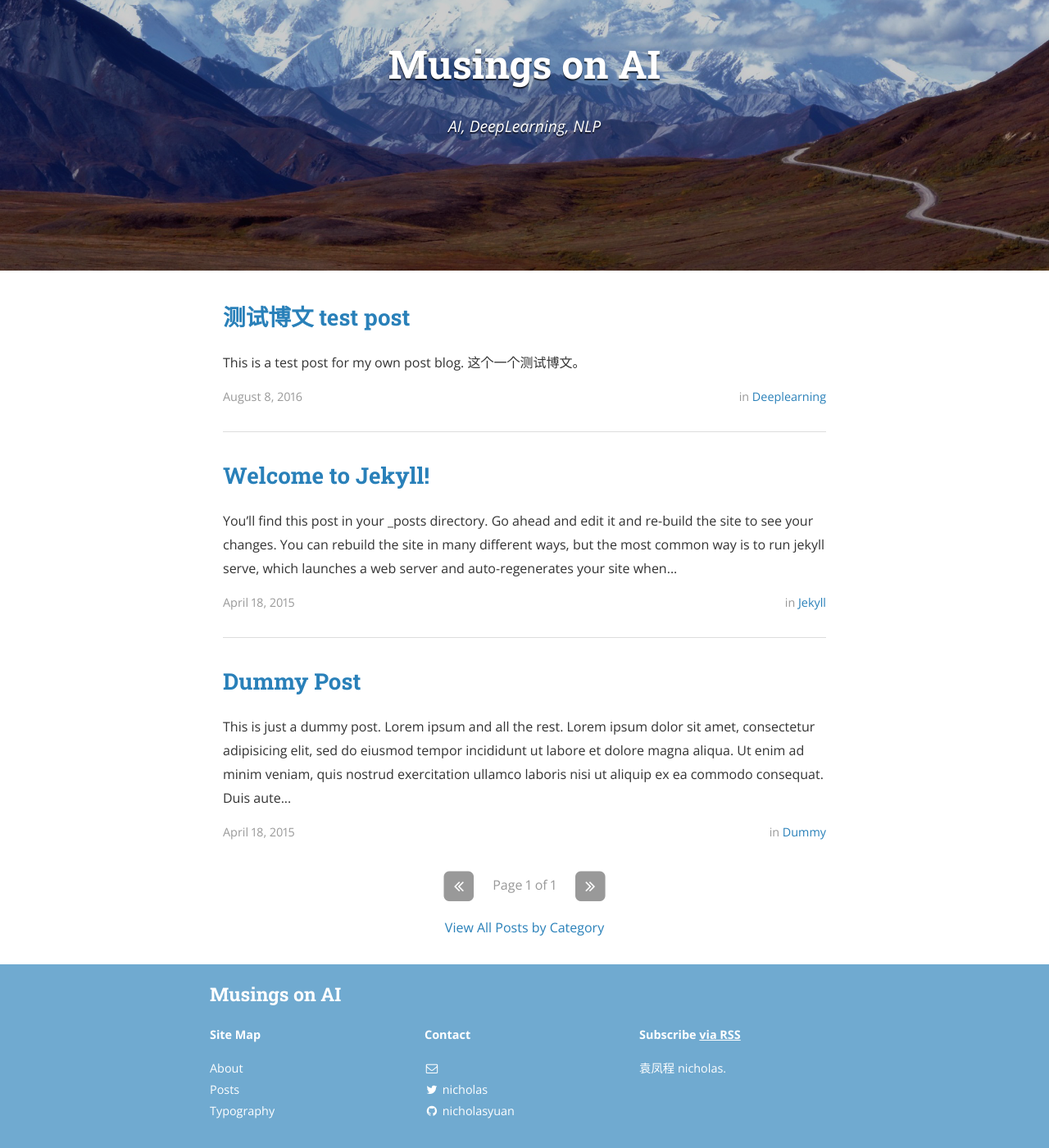
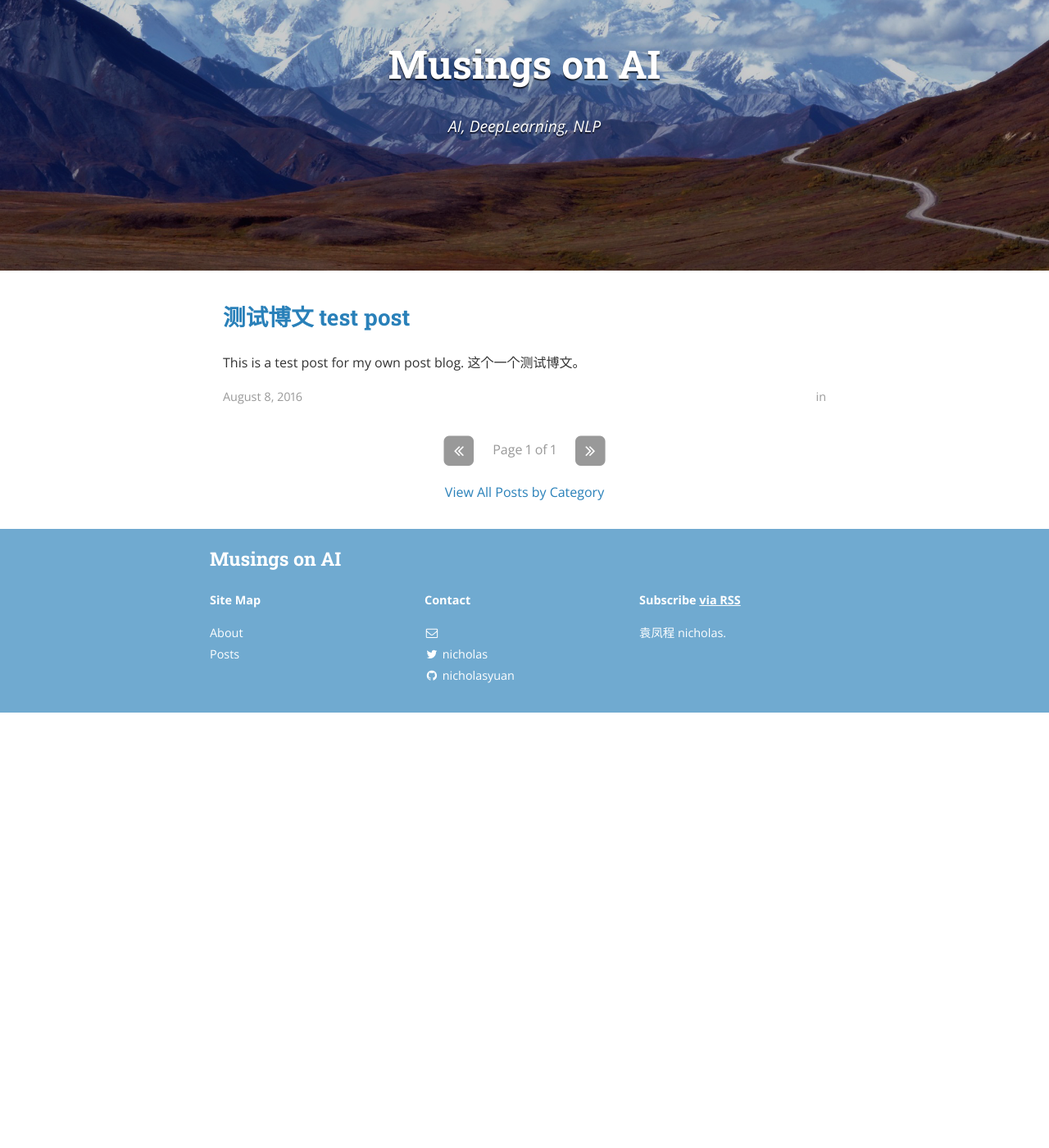
Before and after one commit to NicholasYuan/nicholasyuan.github.com, a Jekyll site: the page built from index.html, in a window 1280 px wide and 1400 px high, scrolled down 173 px. Shown: the whole window at 82% size. Built offline with Jekyll 4.4.1, drawn with Linux system fonts in a browser that asks for light colours; nearby versions of some CDN libraries; the list of posts is cut into pages by our own code; a style sheet for code colours, icons or effects is not loaded; after the commit the page ends 1042 px from its top, so only the background shows below that.

Commit message:
update index and post

```diff
--- a/_posts/2015-04-18-dummy.markdown
+++ /dev/null
@@ -1,16 +0,0 @@
----
-layout: post
-title:  "Dummy Post"
-date:   2015-04-18 08:43:59
-author: Ben Centra
-categories: Dummy
----
-
-This is just a dummy post. Lorem ipsum and all the rest.
-
-Lorem ipsum dolor sit amet, consectetur adipisicing elit, sed do eiusmod
-tempor incididunt ut labore et dolore magna aliqua. Ut enim ad minim veniam,
-quis nostrud exercitation ullamco laboris nisi ut aliquip ex ea commodo
-consequat. Duis aute irure dolor in reprehenderit in voluptate velit esse
-cillum dolore eu fugiat nulla pariatur. Excepteur sint occaecat cupidatat non
-proident, sunt in culpa qui officia deserunt mollit anim id est laborum.
--- a/_posts/2015-04-18-welcome-to-jekyll.markdown
+++ /dev/null
@@ -1,74 +0,0 @@
----
-layout: post
-title:  "Welcome to Jekyll!"
-date:   2015-04-18 08:43:59
-author: Ben Centra
-categories: Jekyll
-tags:	jekyll welcome
-cover:  "/assets/instacode.png"
----
-
-You’ll find this post in your `_posts` directory. Go ahead and edit it and re-build the site to see your changes. You can rebuild the site in many different ways, but the most common way is to run `jekyll serve`, which launches a web server and auto-regenerates your site when a file is updated.
-
-## Adding New Posts
-
-To add new posts, simply add a file in the `_posts` directory that follows the convention `YYYY-MM-DD-name-of-post.ext` and includes the necessary front matter. Take a look at the source for this post to get an idea about how it works.
-
-### Tags and Categories
-
-If you list one or more categories or tags in the front matter of your post, they will be included with the post on the page as links. Clicking the link will bring you to an auto-generated archive page for the category or tag, created using the [jekyll-archive][jekyll-archive] gem.
-
-### Cover Images
-
-To add a cover image to your post, set the "cover" property in the front matter with the relative URL of the image (i.e. <code>cover: "/assets/cover_image.jpg"</code>).
-
-### Code Snippets
-
-You can use [highlight.js][highlight] to add syntax highlight code snippets:
-
-Use the [Liquid][liquid] `{% raw %}{% highlight <language> %}{% endraw %}` tag to add syntax highlighting to code snippets.
-
-For instance, this template...
-{% highlight html %}
-{% raw %}{% highlight javascript %}
-function demo(string, times) {
-  for (var i = 0; i < times; i++) {
-    console.log(string);
-  }
-}
-demo("hello, world!", 10);
-{% endhighlight %}{% endraw %}
-{% endhighlight %}
-
-...will come out looking like this:
-
-{% highlight javascript %}
-function demo(string, times) {
-  for (var i = 0; i < times; i++) {
-    console.log(string);
-  }
-}
-demo("hello, world!", 10);
-{% endhighlight %}
-
-Syntax highlighting is done using [highlight.js][highlight]. You can change the active theme in [head.html](https://github.com/bencentra/centrarium/blob/2dcd73d09e104c3798202b0e14c1db9fa6e77bc7/_includes/head.html#L15).
-
-### Images
-
-Lightbox has been enabled for images. To create the link that'll launch the lightbox, add <code>data-lightbox</code> and <code>data-title</code> attributes to an <code>&lt;a&gt;</code> tag around your <code>&lt;img&gt;</code> tag. The result is:
-
-<a href="//bencentra.com/assets/images/falcon9_large.jpg" data-lightbox="falcon9-large" data-title="Check out the Falcon 9 from SpaceX">
-  <img src="//bencentra.com/assets/images/falcon9_small.jpg" title="Check out the Falcon 9 from SpaceX">
-</a>
-
-For more information, check out the [Lightbox][lightbox] website.
-
-Check out the [Jekyll docs][jekyll] for more info on how to get the most out of Jekyll. File all bugs/feature requests at [Jekyll’s GitHub repo][jekyll-gh]. If you have questions, you can ask them on [Jekyll’s dedicated Help repository][jekyll-help].
-
-[jekyll]:      http://jekyllrb.com
-[jekyll-gh]:   https://github.com/jekyll/jekyll
-[jekyll-help]: https://github.com/jekyll/jekyll-help
-[highlight]:   https://highlightjs.org/
-[lightbox]:    http://lokeshdhakar.com/projects/lightbox2/
-[jekyll-archive]: https://github.com/jekyll/jekyll-archives
-[liquid]: https://github.com/Shopify/liquid/wiki/Liquid-for-Designers
--- a/index.html
+++ b/index.html
@@ -27,7 +27,7 @@ layout: default
       <div class="post-categories">
       {% if post.categories.size > 0 %}in {% for cat in post.categories %}
         {% if site.jekyll-archives %}
-        <a href="{{ site.baseurl }}/category/{{ cat }}">{{ cat | capitalize }}</a>{% if forloop.last == false %}, {% endif %}
+        <!-- <a href="{{ site.baseurl }}/category/{{ cat }}">{{ cat | capitalize }}</a>{% if forloop.last == false %}, {% endif %} -->
         {% else %}
         <span>{{ cat | capitalize }}</span>{% if forloop.last == false %}, {% endif %}
         {% endif %}
--- a/typography.html
+++ /dev/null
@@ -1,155 +0,0 @@
----
-layout: page
-title: Typography
-permalink: /typography/
----
-
-<p>The purpose of this HTML is to help determine what default settings are with Bitters and to make sure that all possible HTML Elements are included in this HTML so as to not miss any possible Elements when designing a site.</p>
-
-<hr>
-
-<h1 id="headings">Headings</h1>
-
-<h1>h1. Heading</h1>
-<h2>h2. Heading</h2>
-<h3>h3. Heading</h3>
-<h4>h4. Heading</h4>
-<h5>h5. Heading</h5>
-<h6>h6. Heading</h6>
-
-<hr>
-
-<h1 id="paragraph">Paragraph</h1>
-
-<p>Lorem ipsum dolor sit amet, <a href="#" title="test link">test link</a> adipiscing elit. Nullam dignissim convallis est. Quisque aliquam. Donec faucibus. Nunc iaculis suscipit dui. Nam sit amet sem. Aliquam libero nisi, imperdiet at, tincidunt nec, gravida vehicula, nisl. Praesent mattis, massa quis luctus fermentum, turpis mi volutpat justo, eu volutpat enim diam eget metus. Maecenas ornare tortor. Donec sed tellus eget sapien fringilla nonummy. Mauris a ante. Suspendisse quam sem, consequat at, commodo vitae, feugiat in, nunc. Morbi imperdiet augue quis tellus.</p>
-
-<p>Lorem ipsum dolor sit amet, <em>emphasis</em> consectetuer adipiscing elit. Nullam dignissim convallis est. Quisque aliquam. Donec faucibus. Nunc iaculis suscipit dui. Nam sit amet sem. Aliquam libero nisi, imperdiet at, tincidunt nec, gravida vehicula, nisl. Praesent mattis, massa quis luctus fermentum, turpis mi volutpat justo, eu volutpat enim diam eget metus. Maecenas ornare tortor. Donec sed tellus eget sapien fringilla nonummy. Mauris a ante. Suspendisse quam sem, consequat at, commodo vitae, feugiat in, nunc. Morbi imperdiet augue quis tellus.</p>
-
-<hr>
-
-<h1 id="list_types">List Types</h1>
-
-<p>Lists are unstyled by defualt. To restore the original styling, add the <code>.default</code> class</p>
-
-<h3>Definition List</h3>
-<dl>
-  <dt>Definition List Title</dt>
-  <dd>This is a definition list division.</dd>
-</dl>
-
-<h3>Ordered List</h3>
-<ol>
-  <li>List Item 1</li>
-  <li>List Item 2</li>
-  <li>List Item 3</li>
-</ol>
-
-<h3>Unordered List</h3>
-<ul>
-  <li>List Item 1</li>
-  <li>List Item 2</li>
-  <li>List Item 3</li>
-</ul>
-
-<h3>Ordered List with <code>.default</code> class</h3>
-<ol class="default">
-  <li>List Item 1</li>
-  <li>List Item 2</li>
-  <li>List Item 3</li>
-</ol>
-
-<h3>Unordered List with <code>.default</code> class</h3>
-<ul class="default">
-  <li>List Item 1</li>
-  <li>List Item 2</li>
-  <li>List Item 3</li>
-</ul>
-
-<hr>
-
-<h1 id="form_elements">Fieldsets and Form Elements</h1>
-
-<fieldset>
-  <p>Lorem ipsum dolor sit amet, consectetuer adipiscing elit. Nullam dignissim convallis est. Quisque aliquam. Donec faucibus. Nunc iaculis suscipit dui. Nam sit amet sem. Aliquam libero nisi, imperdiet at, tincidunt nec, gravida vehicula, nisl. Praesent mattis, massa quis luctus fermentum, turpis mi volutpat justo, eu volutpat enim diam eget metus.</p>
-
-  <form>
-    <h2>Form Element</h2>
-
-    <p>Lorem ipsum dolor sit amet, consectetuer adipiscing elit. Nullam dignissim convallis est. Quisque aliquam. Donec faucibus. Nunc iaculis suscipit dui.</p>
-
-    <p><label for="text_field">Text Field:</label>
-      <input type="text" id="text_field" /></p>
-
-    <p><label for="text_area">Text Area:</label>
-      <textarea id="text_area"></textarea></p>
-
-    <p><label for="select_element">Select Element:</label>
-      <select name="select_element">
-        <optgroup label="Option Group 1">
-          <option value="1">Option 1</option>
-          <option value="2">Option 2</option>
-          <option value="3">Option 3</option>
-        </optgroup>
-        <optgroup label="Option Group 2">
-          <option value="1">Option 1</option>
-          <option value="2">Option 2</option>
-          <option value="3">Option 3</option>
-        </optgroup>
-    </select></p>
-
-    <p><label for="radio_buttons">Radio Buttons:</label>
-      <label>
-        <input type="radio" class="radio" name="radio_button" value="radio_1" /> Radio 1
-      </label>
-      <label>
-        <input type="radio" class="radio" name="radio_button" value="radio_2" /> Radio 2
-      </label>
-      <label>
-        <input type="radio" class="radio" name="radio_button" value="radio_3" /> Radio 3
-      </label>
-    </p>
-
-    <p><label for="checkboxes">Checkboxes:</label>
-      <label>
-        <input type="checkbox" class="checkbox" name="checkboxes" value="check_1" /> Checkbox 1
-      </label>
-      <label>
-        <input type="checkbox" class="checkbox" name="checkboxes" value="check_2" /> Checkbox 2
-      </label>
-      <label>
-        <input type="checkbox" class="checkbox" name="checkboxes" value="check_3" /> Checkbox 3
-      </label>
-    </p>
-
-    <p><label for="password">Password:</label>
-      <input type="password" class="password" name="password" />
-    </p>
-
-    <p><label for="file">File Input:</label>
-      <input type="file" class="file" name="file" />
-    </p>
-
-
-    <p><input type="submit" value="Submit" /></p>
-  </form>
-</fieldset>
-
-<hr>
-
-<h1 id="tables">Tables</h1>
-
-<table cellspacing="0" cellpadding="0">
-  <tr>
-    <th>Table Header 1</th><th>Table Header 2</th><th>Table Header 3</th>
-  </tr>
-  <tr>
-    <td>Division 1</td><td>Division 2</td><td>Division 3</td>
-  </tr>
-  <tr class="even">
-    <td>Division 1</td><td>Division 2</td><td>Division 3</td>
-  </tr>
-  <tr>
-    <td>Division 1</td><td>Division 2</td><td>Division 3</td>
-  </tr>
-</table>
-</div>
```
